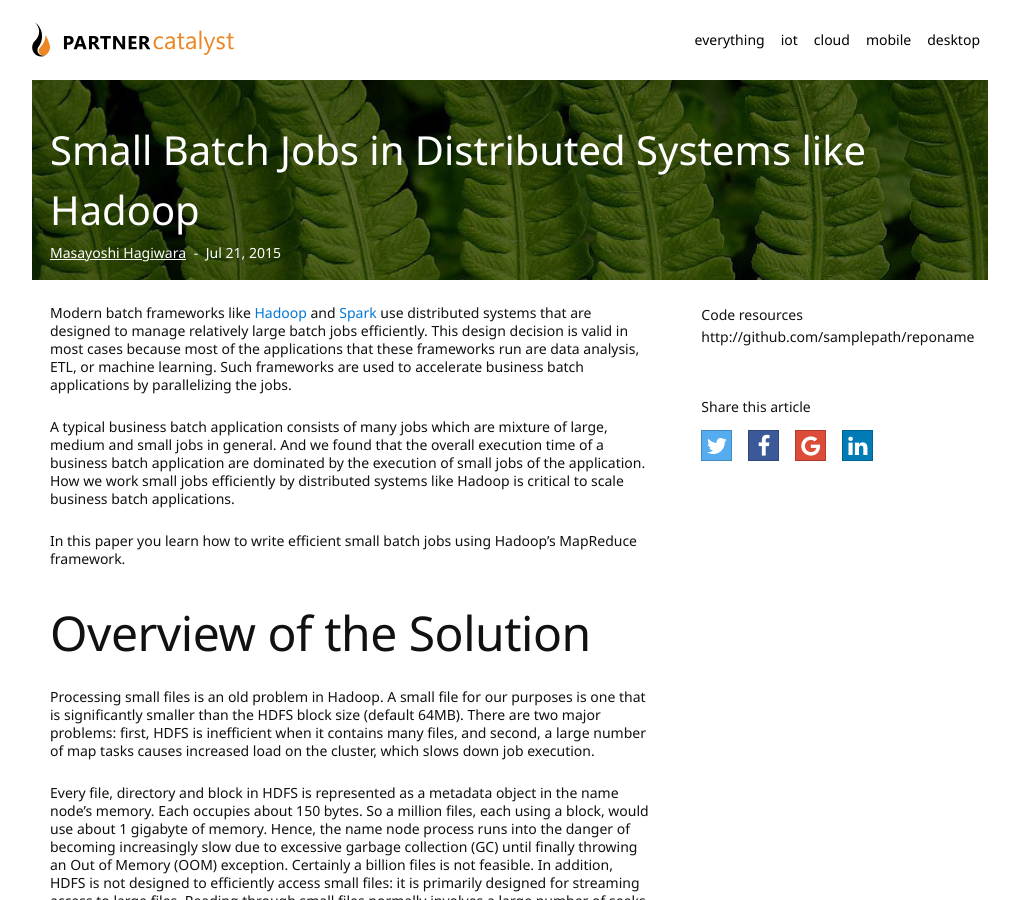
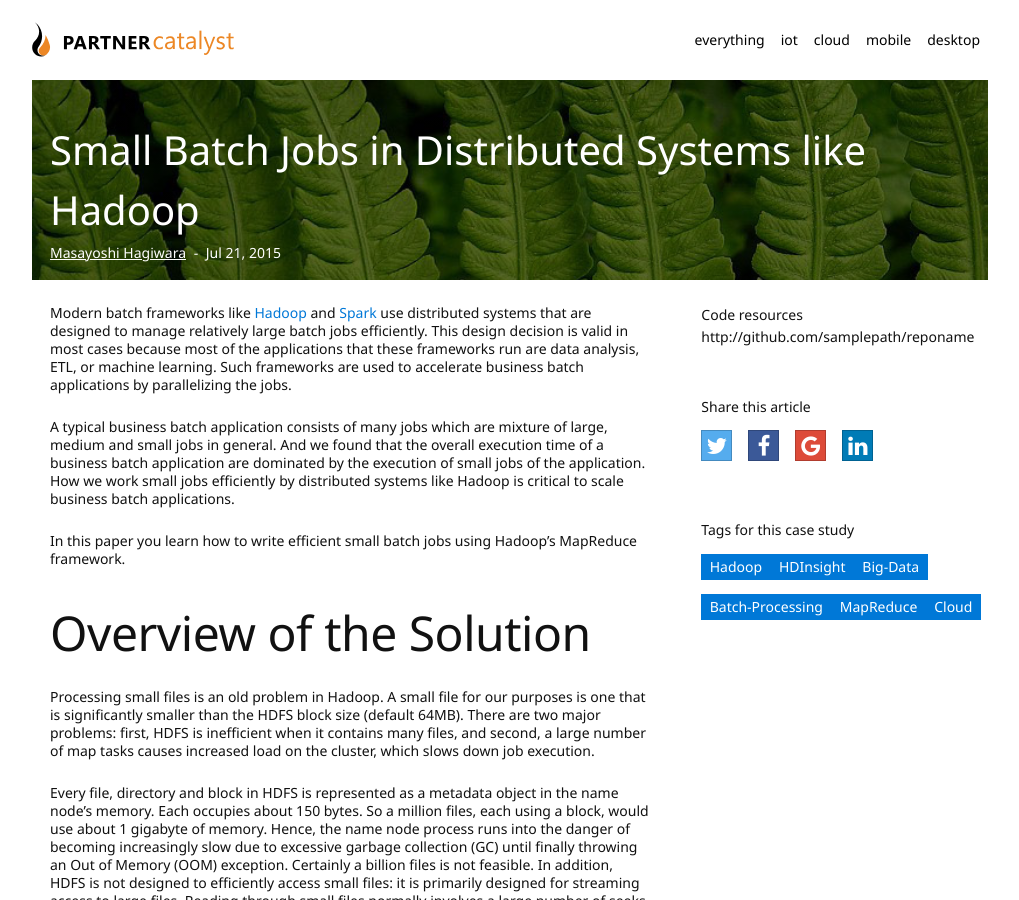
Before and after one commit to Aargau/case-studies-1, a Jekyll site: the page built from _posts/2015-07-21-Small-batch-jobs-in-distributed-systems-like-Hadoop.md, in a window 1280 px wide and 900 px high. Shown: the whole window, without its empty margins (130-1149 px from the left). Built offline with Jekyll 4.4.1, drawn with Linux system fonts in a browser that asks for light colours; nearby versions of some CDN libraries.

Commit message:
Enable Tag Links

```diff
--- a/_layouts/post.html
+++ b/_layouts/post.html
@@ -106,17 +106,17 @@ layout: default
                 {% endfor %}
                 </ul>
             </div> -->
-            <!--<div class="link-section">
+            <div class="link-section">
                 <span class="section-title">Tags for this case study</span>
                 <ul class="tag-cloud">
                 {% for tag in page.tags %}
-                    <li><a href="{{ tag | prepend: site.baseurl }}">
+                    <li><a href="{{ site.baseurl }}/tag/{{ tag }}/">
                         <span class="label">{{ tag }}</span>
                         </a>
                     </li>
                 {% endfor %}
                 </ul>
-            </div> -->
+            </div>
         </div>
     <div class="divider"></div>
 </div>
```
Also changed, not shown: 1 other file.
